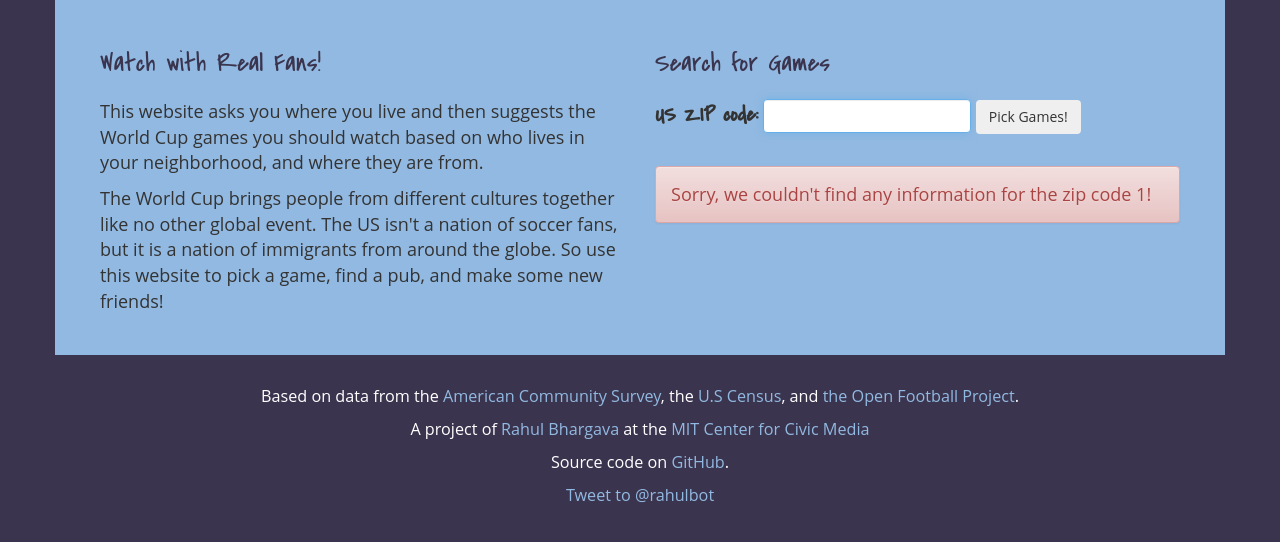
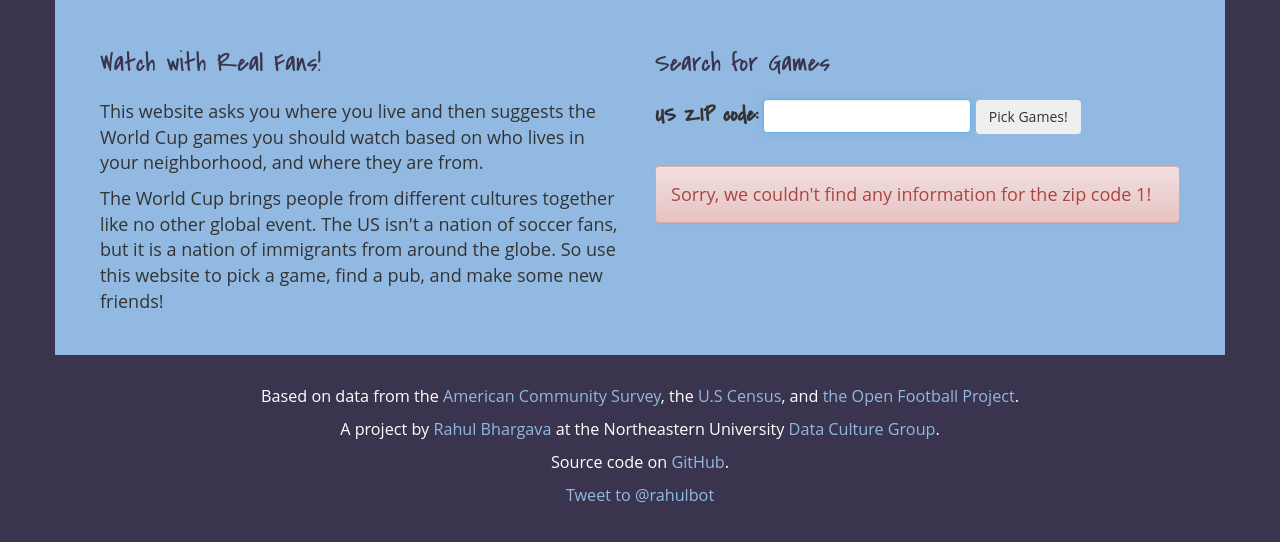
Before and after one commit to dataculturegroup/our-cup, a Flask app: page /z/1 in a window 1280 px wide. Shown: the part 160-702 px from the top of the page. Run offline with Flask 2, Linux system fonts and the light colour scheme; data that the repository does not hold is empty; some libraries are stand-ins or nearby versions.

Commit message:
update credits

```diff
--- a/ourcup/templates/base.html
+++ b/ourcup/templates/base.html
@@ -73,8 +73,8 @@
           <p>Based on data from the <a href="http://factfinder2.census.gov/">American Community Survey</a>,
               the <a href="http://www.census.gov">U.S Census</a>,
               and <a href="https://github.com/openfootball/world-cup.json">the Open Football Project</a>.</p>
-          <p>A project of <a href="http://rahulbotics.com">Rahul Bhargava</a> at the <a href="http://civic.mit.edu/">MIT Center for Civic Media</a></p>
-          <p>Source code on <a href="https://github.com/mitmedialab/our-cup">GitHub</a>.</p>
+          <p>A project by <a href="http://rahulbotics.com">Rahul Bhargava</a> at the Northeastern University <a href="http://dataculturegroup.org/">Data Culture Group</a>.</p>
+          <p>Source code on <a href="https://github.com/dataculturegroup/our-cup">GitHub</a>.</p>
           <p>
             <a href="https://twitter.com/intent/tweet?screen_name=rahulbot" class="twitter-mention-button" data-size="large" data-dnt="true">Tweet to @rahulbot</a>
 <script>!function(d,s,id){var js,fjs=d.getElementsByTagName(s)[0],p=/^http:/.test(d.location)?'http':'https';if(!d.getElementById(id)){js=d.createElement(s);js.id=id;js.src=p+'://platform.twitter.com/widgets.js';fjs.parentNode.insertBefore(js,fjs);}}(document, 'script', 'twitter-wjs');</script>
```
